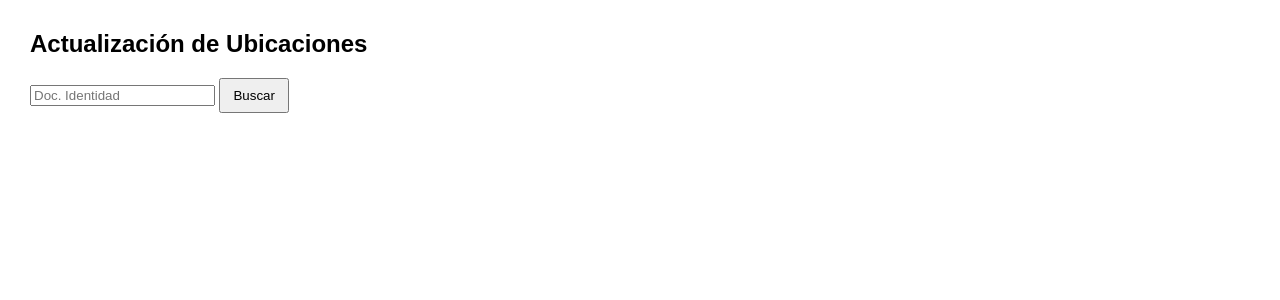
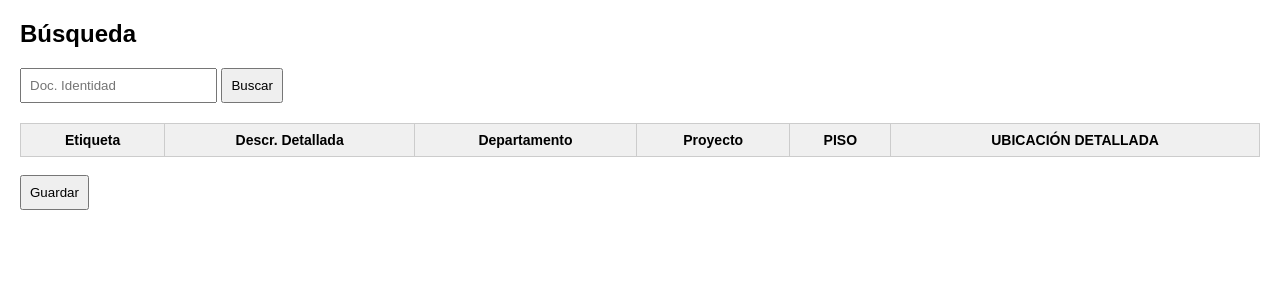
Before and after one commit to stivdiaz/ubicaciones-app, a Flask app: page / in a window 1280 px wide. Shown: the top 300 px of the page. Run offline with Flask 3, Linux system fonts and the light colour scheme; lists and menus that the app fills with data are empty; some libraries are stand-ins or nearby versions.

Commit message:
Update index.html

```diff
--- a/templates/index.html
+++ b/templates/index.html
@@ -1,69 +1,207 @@
+<!DOCTYPE html>
+<html lang="es">
+<head>
+<meta charset="UTF-8">
+<title>Ubicaciones</title>
 
-<!DOCTYPE html>
-<html>
-<head>
-<meta charset="utf-8">
-<title>Ubicaciones</title>
 <style>
-body{font-family:Arial;margin:30px}
-table{border-collapse:collapse;width:100%;margin-top:20px}
-th,td{border:1px solid #ccc;padding:8px}
-button{padding:8px 12px}
+
+body{
+    font-family: Arial;
+    margin:20px;
+}
+
+table{
+    width:100%;
+    border-collapse: collapse;
+    margin-top:20px;
+}
+
+th, td{
+    border:1px solid #ccc;
+    padding:8px;
+    font-size:14px;
+}
+
+input, select, button{
+    padding:8px;
+}
+
+button{
+    cursor:pointer;
+}
+
+thead{
+    background:#f0f0f0;
+}
+
 </style>
+
 </head>
 <body>
-<h2>Actualización de Ubicaciones</h2>
-<input id="doc" type="number" placeholder="Doc. Identidad">
+
+<h2>Búsqueda</h2>
+
+<input type="text" id="doc" placeholder="Doc. Identidad">
 <button onclick="buscar()">Buscar</button>
-<div id="msg"></div>
-<table id="tbl"></table>
-<button id="guardarBtn" style="display:none" onclick="guardar()">Guardar</button>
+
+<table id="tabla">
+
+    <thead>
+        <tr>
+            <th>Etiqueta</th>
+            <th>Descr. Detallada</th>
+            <th>Departamento</th>
+            <th>Proyecto</th>
+            <th>PISO</th>
+            <th>UBICACIÓN DETALLADA</th>
+        </tr>
+    </thead>
+
+    <tbody></tbody>
+
+</table>
+
+<br>
+
+<button onclick="guardar()">Guardar</button>
 
 <script>
-let pisos=[];
+
+let pisos = []
+
+async function cargarPisos(){
+
+    let r = await fetch('/pisos')
+    pisos = await r.json()
+}
+
 async function buscar(){
- let doc=document.getElementById('doc').value;
- let r=await fetch('/buscar?doc='+doc);
- let data=await r.json();
- pisos=data.pisos;
- let tbl=document.getElementById('tbl');
- tbl.innerHTML='';
- if(data.rows.length===0){tbl.innerHTML='<tr><td>No hay registros</td></tr>'; return;}
- let h='<tr><th>Etiqueta</th><th>Doc</th><th>Piso</th><th>Ubicación</th></tr>';
- for(let row of data.rows){
-  h+=`<tr data-rid="${row.rid}">
-  <td>${row['Etiqueta']||''}</td>
-  <td>${row['Doc. Identidad']||''}</td>
-  <td><select onchange="loadUbic(this)"><option value="">Seleccione</option>${pisos.map(p=>`<option ${row['PISO']==p?'selected':''}>${p}</option>`).join('')}</select></td>
-  <td><select><option>${row['UBICACIÓN DETALLADA']||'Seleccione'}</option></select></td></tr>`;
- }
- tbl.innerHTML=h;
- document.getElementById('guardarBtn').style.display='inline';
+
+    let doc = document.getElementById('doc').value.trim()
+
+    let r = await fetch('/buscar?doc=' + encodeURIComponent(doc))
+
+    let data = await r.json()
+
+    let tbody = document.querySelector('#tabla tbody')
+
+    tbody.innerHTML = ''
+
+    for(let row of data){
+
+        let tr = document.createElement('tr')
+
+        tr.dataset.rid = row.rid
+
+        let pisoOptions = pisos.map(p =>
+            `<option value="${p}" ${p == row['PISO'] ? 'selected' : ''}>${p}</option>`
+        ).join('')
+
+        tr.innerHTML = `
+            <td>${row['Etiqueta'] || ''}</td>
+            <td>${row['Descr. Detallada'] || ''}</td>
+            <td>${row['Departamento'] || ''}</td>
+            <td>${row['Proyecto'] || ''}</td>
+
+            <td>
+                <select class="piso" onchange="cargarUbicaciones(this)">
+                    <option value="">Seleccione</option>
+                    ${pisoOptions}
+                </select>
+            </td>
+
+            <td>
+                <select class="ubicacion"></select>
+            </td>
+        `
+
+        tbody.appendChild(tr)
+
+        await cargarUbicaciones(
+            tr.querySelector('.piso'),
+            row['UBICACIÓN DETALLADA'] || ''
+        )
+    }
 }
-async function loadUbic(sel){
- let piso=sel.value;
- let r=await fetch('/ubicaciones?piso='+encodeURIComponent(piso));
- let data=await r.json();
- let s=sel.parentElement.parentElement.cells[3].querySelector('select');
- s.innerHTML='<option value="">Seleccione</option>'+data.map(x=>`<option>${x}</option>`).join('');
+
+async function cargarUbicaciones(selectPiso, valor=''){
+
+    let piso = selectPiso.value
+
+    let tr = selectPiso.closest('tr')
+
+    let selectUb = tr.querySelector('.ubicacion')
+
+    selectUb.innerHTML = '<option value="">Seleccione</option>'
+
+    if(!piso) return
+
+    let r = await fetch('/ubicaciones?piso=' + encodeURIComponent(piso))
+
+    let data = await r.json()
+
+    for(let u of data){
+
+        let option = document.createElement('option')
+
+        option.value = u
+        option.textContent = u
+
+        if(u === valor){
+            option.selected = true
+        }
+
+        selectUb.appendChild(option)
+    }
 }
+
 async function guardar(){
- let rows=document.querySelectorAll('#tbl tr[data-rid]');
- let updates=[];
- for(let r of rows){
-   let rid=r.dataset.rid;
-   let piso=r.cells[2].querySelector('select').value;
-   let ubi=r.cells[3].querySelector('select').value;
-   if(!piso || !ubi){alert('Debe completar todas las filas'); return;}
-   updates.push({rid,piso,ubicacion:ubi});
- }
- let res=await fetch('/guardar',{method:'POST',headers:{'Content-Type':'application/json'},body:JSON.stringify({updates})});
- let d=await res.json();
- alert(d.msg);
- document.getElementById('doc').value='';
- document.getElementById('tbl').innerHTML='';
- document.getElementById('guardarBtn').style.display='none';
+
+    let filas = document.querySelectorAll('#tabla tbody tr')
+
+    let updates = []
+
+    for(let tr of filas){
+
+        let piso = tr.querySelector('.piso').value
+        let ubicacion = tr.querySelector('.ubicacion').value
+
+        if(!piso || !ubicacion){
+
+            alert('Debe completar todas las filas')
+            return
+        }
+
+        updates.push({
+            rid: tr.dataset.rid,
+            piso: piso,
+            ubicacion: ubicacion
+        })
+    }
+
+    let res = await fetch('/guardar', {
+        method:'POST',
+        headers:{
+            'Content-Type':'application/json'
+        },
+        body:JSON.stringify({updates})
+    })
+
+    let data = await res.json()
+
+    alert(data.msg)
+
+    if(data.ok){
+
+        document.querySelector('#tabla tbody').innerHTML = ''
+        document.getElementById('doc').value = ''
+    }
 }
+
+cargarPisos()
+
 </script>
+
 </body>
 </html>
```
